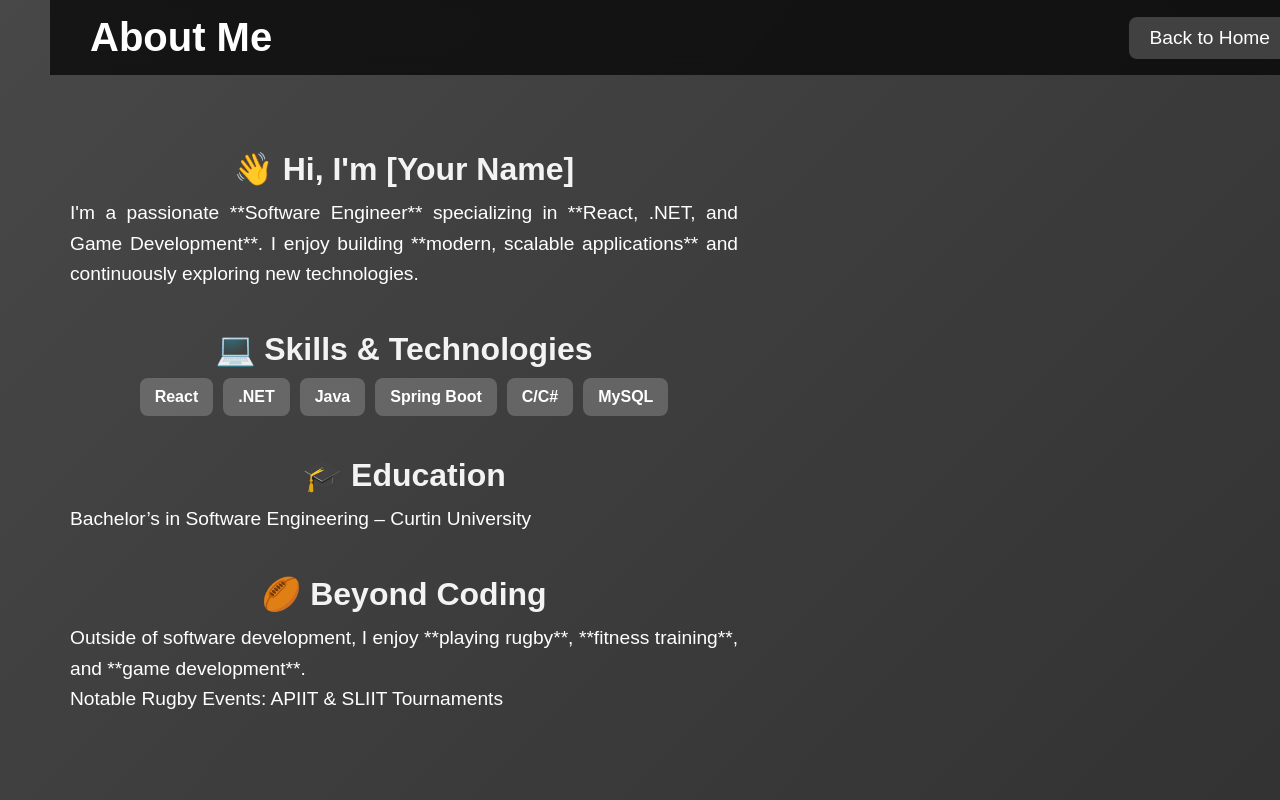
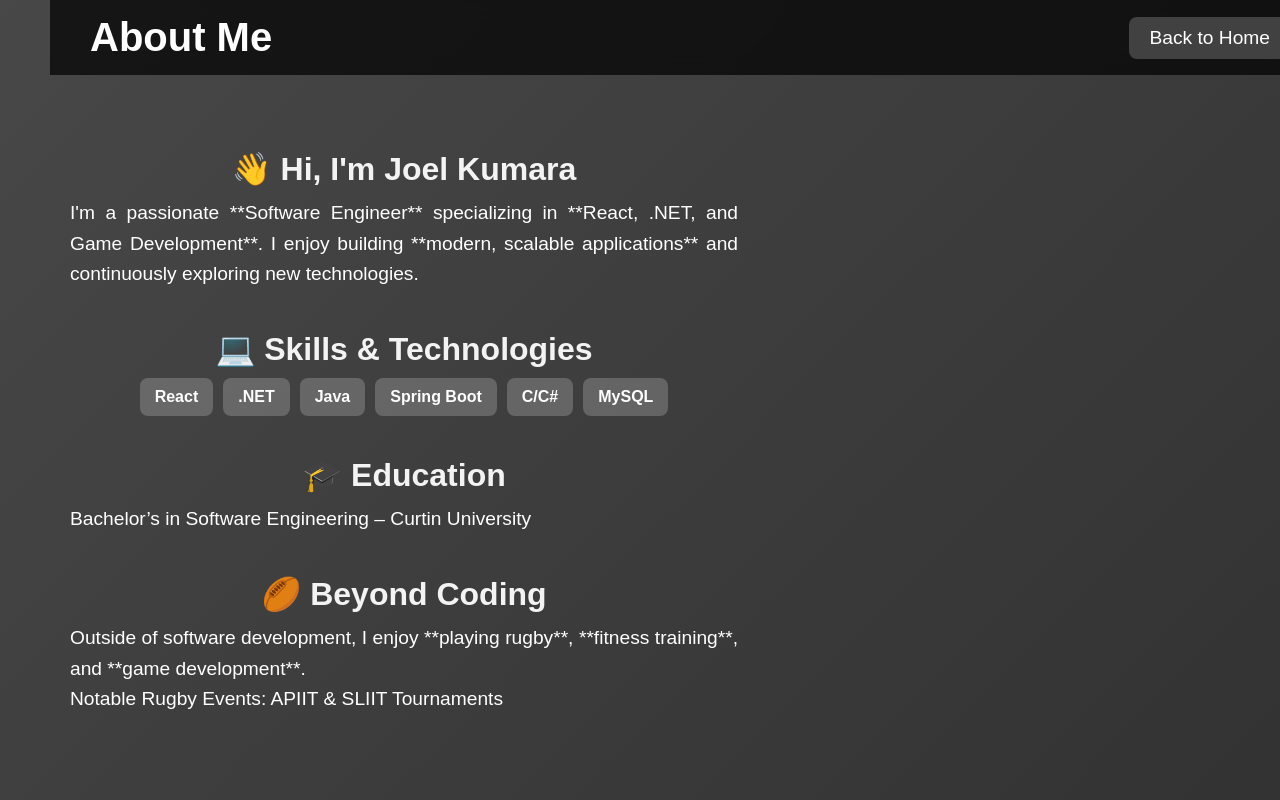
Before and after one commit to JoelKumara24/Upd-Portfolio, a React (Create React App) app: page /info in a window 1280 px wide. Built offline with nearby package versions, Linux system fonts and the light colour scheme.

Commit message:
Info Commit

```diff
--- a/src/pages/Info.js
+++ b/src/pages/Info.js
@@ -15,7 +15,7 @@ function Info() {
       <div className="info-content">
         {/* Introduction */}
         <section className="about-section">
-          <h2>👋 Hi, I'm [Your Name]</h2>
+          <h2>👋 Hi, I'm Joel Kumara</h2>
           <p>
             I'm a passionate **Software Engineer** specializing in **React, .NET, and Game Development**.
             I enjoy building **modern, scalable applications** and continuously exploring new technologies.
```
